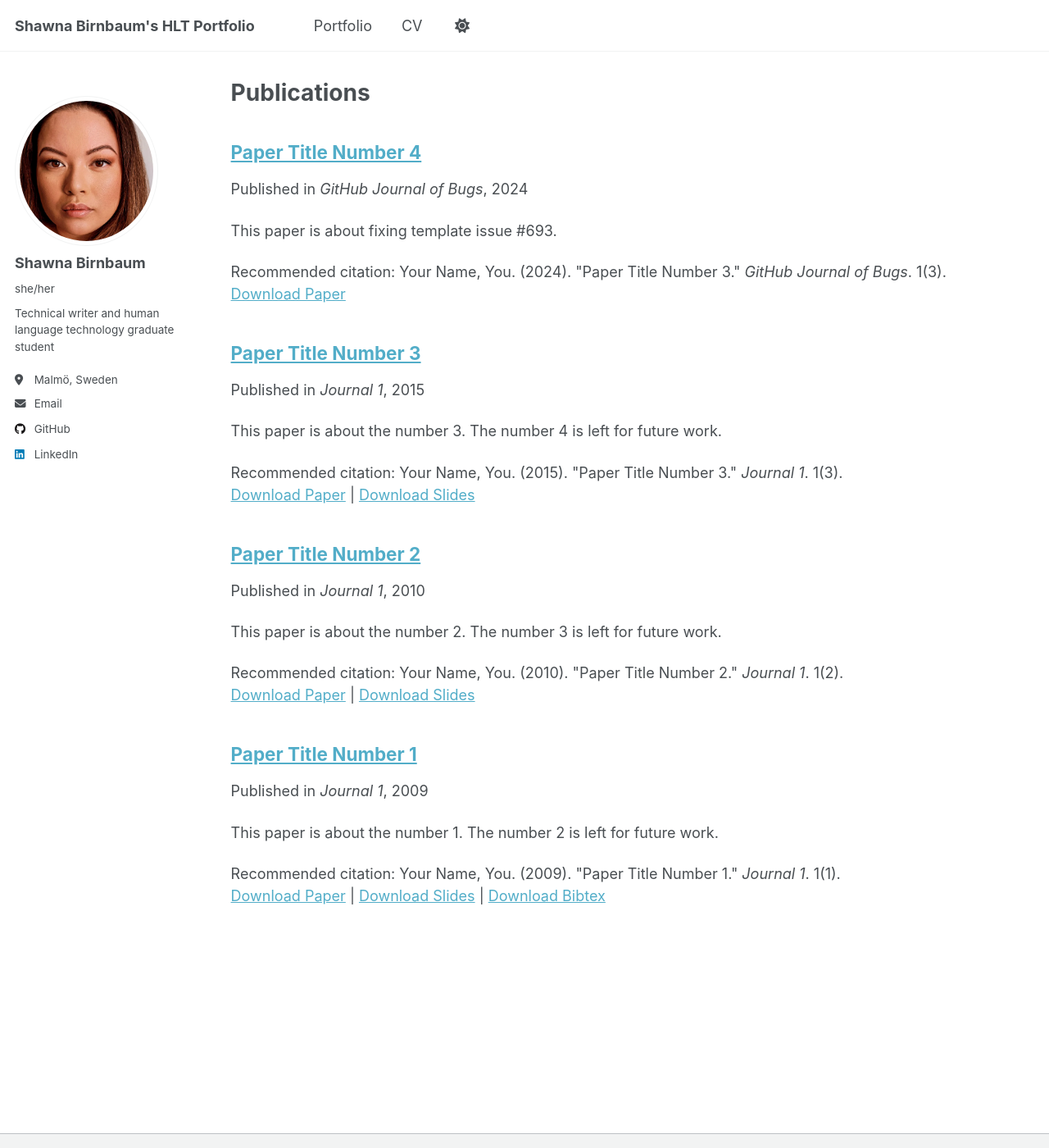
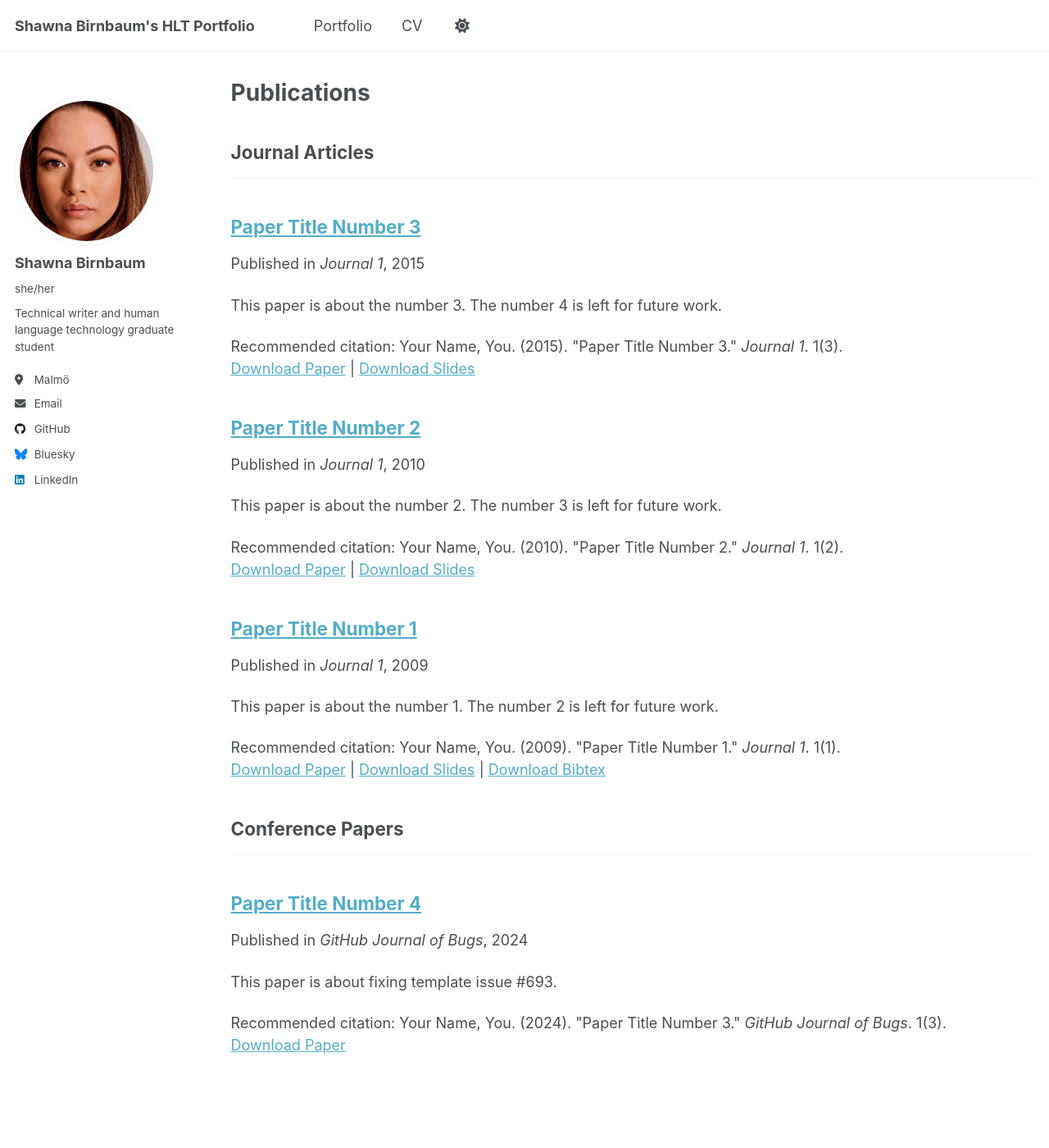
Before and after one commit to smbirnbaum/hlt-portfolio, a Jekyll site: the page built from _pages/publications.html, in a window 1280 px wide and 1400 px high. Shown: the whole window at 82% size. Built offline with Jekyll 4.4.1, drawn with Linux system fonts in a browser that asks for light colours; part of the change alters nothing that is shown.

Commit message:
Updated config.yml

```diff
--- a/_config.yml
+++ b/_config.yml
@@ -12,9 +12,9 @@ site_theme               : "default"
 title                    : "Shawna Birnbaum's HLT Portfolio"
 title_separator          : "-"
 name                     : &name "Shawna Birnbaum"
-description              : &description "A summary of work performed for the University of Arizona's HLT program"
-url                      : https://smbirnbaum.github.io
-baseurl                  : "/smbirnbaum" # the subpath of your site, e.g. "/blog"
+description              : &description "Technical writer and human language technology graduate student"
+url                      : https://smbirnbaum.github.io # the base hostname & protocol for your site e.g. "https://[your GitHub username].github.io" or if you already have some other page hosted on Github then use "https://[your GitHub username].github.io/[Your Repo Name]"
+baseurl                  : "" # the subpath of your site, e.g. "/blog"
 repository               : "smbirnbaum/smbirnbaum.github.io"
 
 # Site Author - The following control what appear as part of the author content on the side bar.
@@ -26,14 +26,64 @@ author:
   name             : "Shawna Birnbaum"
   pronouns         : "she/her"
   bio              : "Technical writer and human language technology graduate student"
-  location         : "Malmö, Sweden"
-  email            : "shawnabirnbaum[at]arizona[dot]edu"
+  location         : "Malmö"
+  employer         : # "Red Brick University"
+  uri              : # URL
+  email            : "shawnabirnbaum@arizona.edu"
+
+  # Academic websites
+  academia         : # URL
+  arxiv            : # URL - Update with the correct link to your profile
+  googlescholar    : # "https://scholar.google.com/citations?user=PS_CX0AAAAAJ"
+  impactstory      : # URL
+  orcid            : # "http://orcid.org/yourorcidurl"
+  semantic         : # URL
+  pubmed           : # "https://www.ncbi.nlm.nih.gov/pubmed/?term=john+snow"
+  researchgate     : # URL
+  scopus           : # URL
 
   # Repositories and software development
+  bitbucket        : # Username - Update with your username on the site
+  codepen          : # Username
+  dribbble         : # Username
   github           : "smbirnbaum"
+  kaggle           : # Username
+  stackoverflow    : # User number or user number and name (i.e., use "1" or "1/jeff-atwood")
 
   # Social media
+  bluesky          : "bsky.app" # Replace this with you Bluesky username
+  facebook         : # Username
+  flickr           : # Username
+  foursquare       : # Username
+  goodreads        : # Username
+  google_plus      : # Username
+  keybase          : # Username
+  instagram        : # Username
+  lastfm           : # Username
   linkedin         : "in/smbirnbaum"
+  mastodon         : # URL
+  medium           : # URL
+  pinterest        : # Username
+  soundcloud       : # Username
+  steam            : # Username
+  telegram         : # URL
+  tumblr           : # Username
+  twitter          : # Username for X / Twitter
+  vine             : # Username
+  weibo            : # Username
+  wikipedia        : # Username
+  xing             : # Username
+  youtube          : # Username
+  zhihu            : # Username
+
+# Publication Category - The following the list of publication categories and their headings
+publication_category:
+  books:
+    title: 'Books'
+  manuscripts:
+    title: 'Journal Articles'
+  conferences:
+    title: 'Conference Papers'
 
 # Site Settings
 teaser                   :  # filename of teaser fallback teaser image placed in /images/, .e.g. "500x300.png"
```
